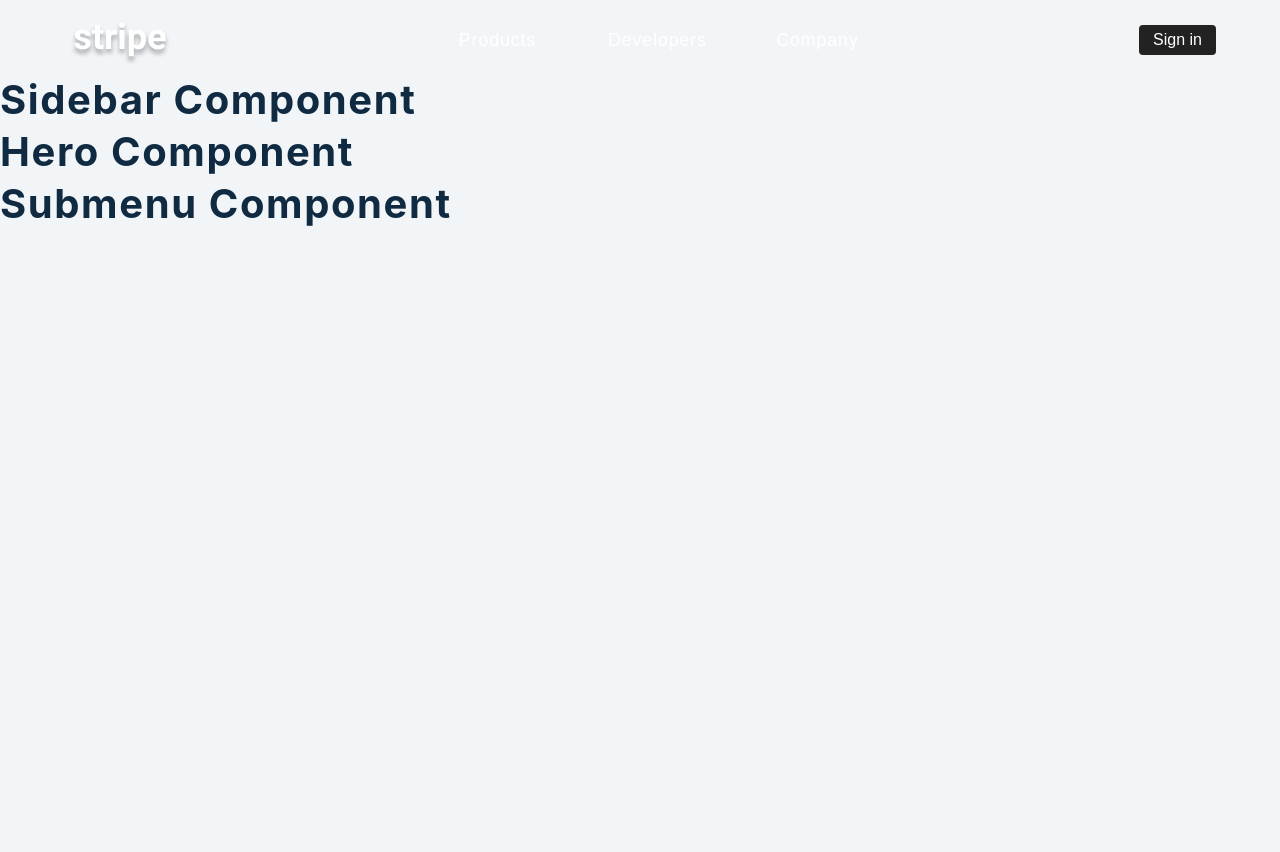
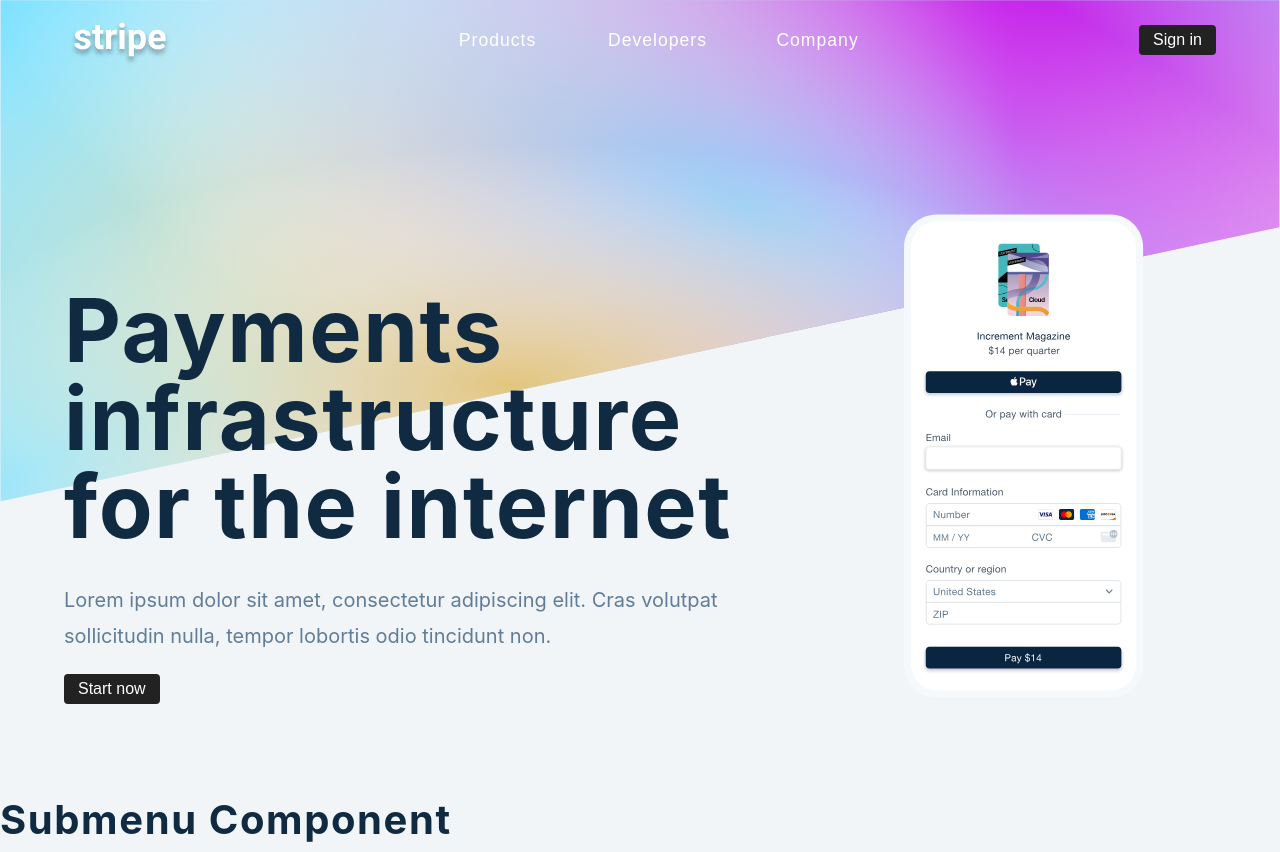
Before and after one commit to lhsthree/react-stripe, a React (Create React App) app: page / in a window 1280 px wide. Before the commit the page ends 800 px from the top, so only its background shows below. Built offline with nearby package versions, Linux system fonts and the light colour scheme.

Commit message:
feat: map over info for sidebar

```diff
--- a/src/Hero.js
+++ b/src/Hero.js
@@ -2,9 +2,22 @@
 import phoneImg from './images/phone.svg'
 import {useGlobalContext} from './context'
 const Hero = () => {
-	const data = useGlobalContext()
-	console.log(data)
-  return <h2>hero component</h2>
+	const {closeSubmenu} = useGlobalContext()
+
+  return (
+  	<section className="hero">
+  		<div className="hero-center">
+  			<article className="hero-info" >
+  				<h1>Payments infrastructure for the internet</h1>
+  				<p>Lorem ipsum dolor sit amet, consectetur adipiscing elit. Cras volutpat sollicitudin nulla, tempor lobortis odio tincidunt non.</p>
+  				<button className="btn">Start now</button>
+  			</article>
+  			<article className="hero-images">
+  				<img src={phoneImg} className="phone-img" alt="phone" />
+  			</article>
+  		</div>
+    </section>
+    )
 }
 
 export default Hero
--- a/src/Sidebar.js
+++ b/src/Sidebar.js
@@ -1,9 +1,32 @@
 import React from 'react'
 import { FaTimes } from 'react-icons/fa'
 import sublinks from './data'
+import {useGlobalContext} from './context'
+
 
 const Sidebar = () => {
-  return <h2>sidebar component</h2>
+	const {isSidebarOpen,closeSidebar} = useGlobalContext();
+  return <aside className={`${isSidebarOpen ? 'sidebar-wrapper show' : 'sidebar-wrapper'}`}>
+  	<div className="sidebar">
+  		<button className="close-btn" onClick={closeSidebar}>
+  			<FaTimes />
+  		</button>
+  		<div className="sidebar-links">
+			{sublinks.map((item, index)=> {
+				const {links,page} = item;
+				return <article key={index}>
+					<h4>{page}</h4>
+					<div className="sidebar-sublinks">
+						{links.map((link, index) => {
+							const {label, icon, url} = link;
+							return <a key={index} href={url}>{icon}{label}</a>
+						})}
+					</div>
+				</article>
+			})}
+  		</div>
+  	</div>
+  </aside>
 }
 
 export default Sidebar
--- a/src/context.js
+++ b/src/context.js
@@ -5,7 +5,7 @@
 const AppContext = React.createContext();
 
 export const AppProvider = ({children}) => {
-	const [isSidebarOpen, setIsSidebarOpen] = useState(true);
+	const [isSidebarOpen, setIsSidebarOpen] = useState(false);
 	const [isSubmenuOpen, setIsSubmenuOpen] = useState(true);
 
 	const openSidebar = () => {
```
